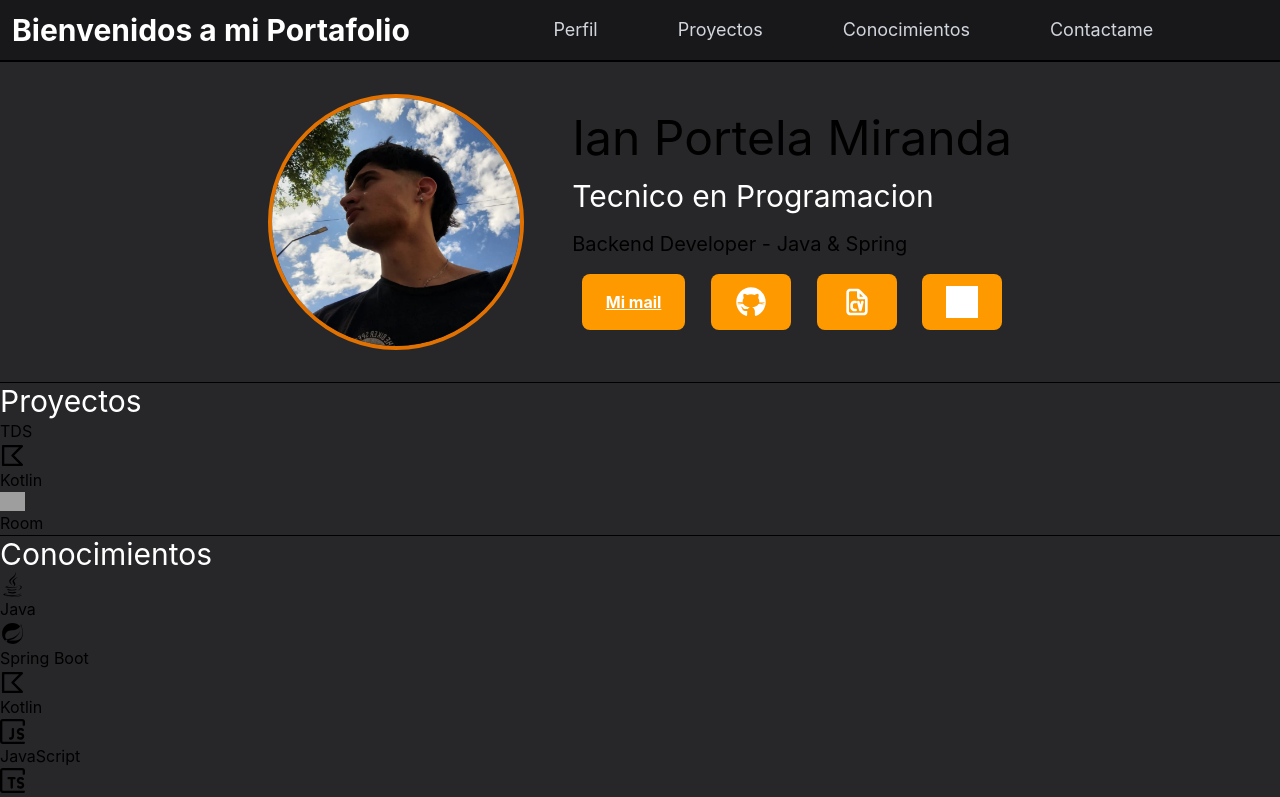
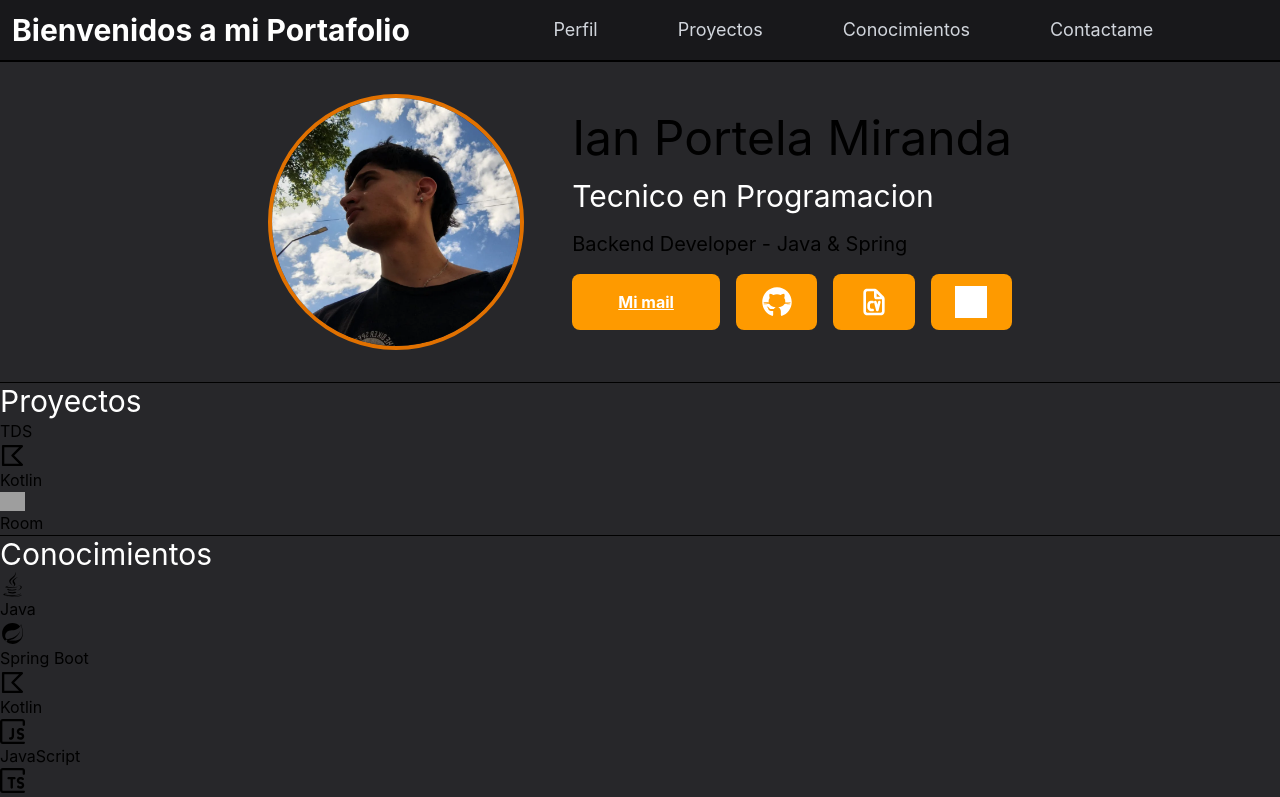
Before and after one commit to ianPortela/WebPortfolio, a React (Vite) app: page / in a window 1280 px wide. Shown: the top 797 px of the page. Built offline with nearby package versions, Linux system fonts and the light colour scheme; grey boxes are pictures that could not be loaded.

Commit message:
feat: centers the icons and text and determines how much space each will occupy

```diff
--- a/src/components/ContentComponents/ContactButton.tsx
+++ b/src/components/ContentComponents/ContactButton.tsx
@@ -1,13 +1,13 @@
 function ContactButton({url, text, img} : {url:string, text?:string, img?:string}) {
     if(text === undefined){
         return (
-            <a className="flex bg-amber-500 px-6 py-3 rounded-lg items-center" href={url} target="blank">
+            <a className="flex flex-[1] bg-amber-500 px-6 py-3 rounded-lg items-center justify-center" href={url} target="blank">
                 <img className="inline w-8 h-8 invert brightness-0" src={img}/>
             </a>
         )
     } else {
         return (
-            <a className="flex bg-amber-500 px-6 py-3 text-white underline font-bold rounded-lg items-center" href={url} target="blank">
+            <a className="flex flex-[3] bg-amber-500 px-6 py-3 text-white underline font-bold rounded-lg items-center justify-center" href={url} target="blank">
                 {text}
             </a>
         )
```
